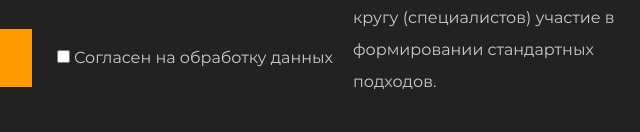
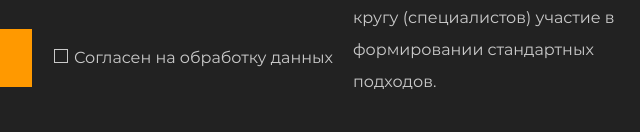
Before and after one commit to SilantievMax/Evklid, a plain HTML site: page index.html in a window 1280 px wide. Shown: the part 5074-5206 px from the top of the page, 557-1197 px from the left. Drawn offline with nearby package versions, Linux system fonts and the light colour scheme.

Commit message:
add castom checkbox

```diff
--- a/css/style.css
+++ b/css/style.css
@@ -656,6 +656,40 @@ ul {
     color: #CACACA;
 }
 
+.footer__heading-checkbox {
+    position: relative;
+    padding-left: 20px;
+    cursor: pointer;
+}
+
+#footer__checkbox {
+    display: none;
+}
+
+#footer__checkbox + span {
+    position: absolute;
+    top: -3;
+    left: 0;
+    width: 14px;
+    height: 14px;
+    text-align: center;
+
+}
+
+#footer__checkbox + span::before {
+    content: url(../svg/Check.svg);
+    position: absolute;
+    top: 0;
+    right: 0;
+    bottom: 0;
+    left: 0;
+}
+
+
+#footer__checkbox:checked + span::before {
+    content: url(../svg/Check-active.svg);
+}
+
 .footer__item_width {
     max-width: 368px;
     margin-top: 89px;
--- a/index.html
+++ b/index.html
@@ -279,8 +279,11 @@
                             <div class="footer__group">
                                 <button type="submit" class="btn footer__btn">Отправить данные</button>
                                 <span>
-                                    <input class="footer__checkbox" required type="checkbox" name="checkbox" id="checkbox">
-                                    <label class="footer__heading-checkbox" for="checkbox">Согласен на обработку данных</label>
+                                    <label class="footer__heading-checkbox" for="footer__checkbox">
+                                        <input class="footer__checkbox" required type="checkbox" name="checkbox" id="footer__checkbox">
+                                        Согласен на обработку данных
+                                        <span></span>
+                                    </label>
                                 </span>
                             </div>
                         </form>
```
Also changed, not shown: img/scrin1.webp, svg/Check-active.svg (added), svg/Check.svg (added).
